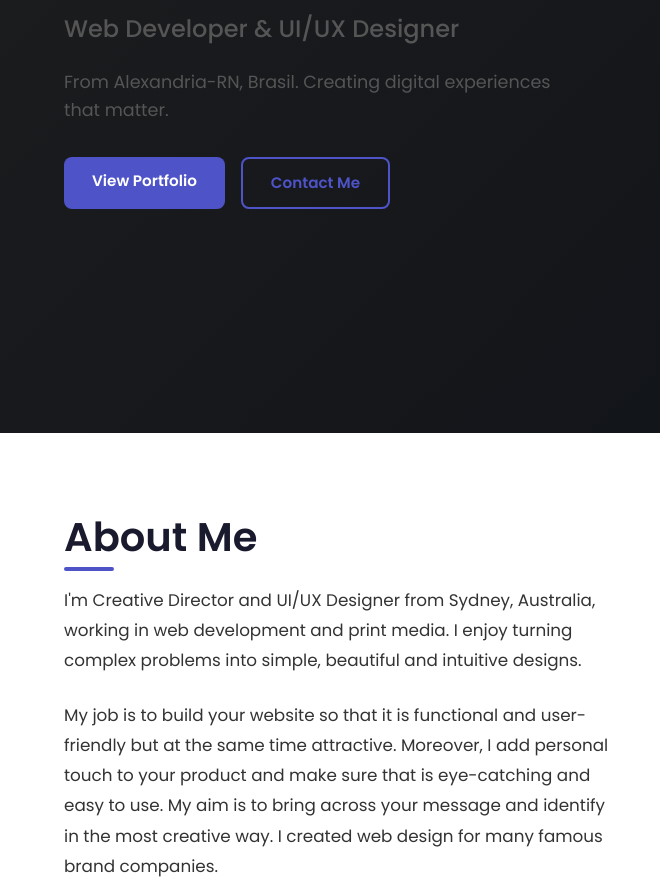
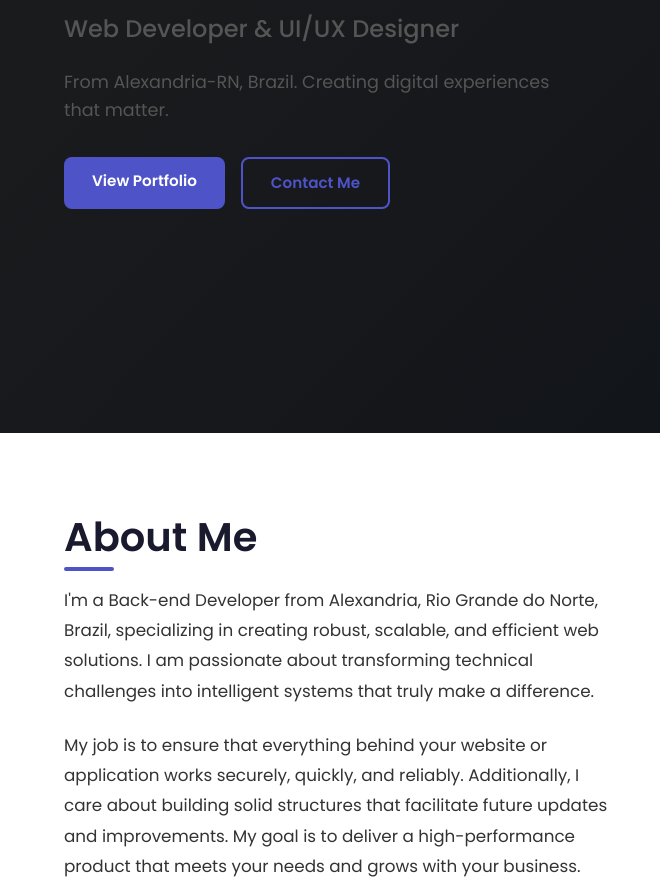
Before and after one commit to Enderson508/Meu-Portfolio, a plain HTML site: page index.html in a window 1280 px wide. Shown: the part 367-1252 px from the top of the page, 0-660 px from the left. Drawn offline with Linux system fonts and the light colour scheme.

Commit message:
Portfolio

```diff
--- a/index.html
+++ b/index.html
@@ -43,7 +43,7 @@
                 <div class="hero-content">
                     <h1 class="hero-title">Hi, I'm <span class="highlight">Enderson Vieira</span></h1>
                     <h2 class="hero-subtitle">Web Developer & UI/UX Designer</h2>
-                    <p class="hero-text">From Alexandria-RN, Brasil. Creating digital experiences that matter.</p>
+                    <p class="hero-text">From Alexandria-RN, Brazil. Creating digital experiences that matter.</p>
                     <div class="hero-buttons">
                         <a href="#projects" class="btn btn-primary">View Portfolio</a>
                         <a href="#contact" class="btn btn-secondary">Contact Me</a>
@@ -68,8 +68,8 @@
                 <div class="about-content">
                     <div class="about-text">
                         <h2 class="section-title">About Me</h2>
-                        <p>I'm Creative Director and UI/UX Designer from Sydney, Australia, working in web development and print media. I enjoy turning complex problems into simple, beautiful and intuitive designs.</p>
-                        <p>My job is to build your website so that it is functional and user-friendly but at the same time attractive. Moreover, I add personal touch to your product and make sure that is eye-catching and easy to use. My aim is to bring across your message and identify in the most creative way. I created web design for many famous brand companies.</p>
+                        <p>I'm a Back-end Developer from Alexandria, Rio Grande do Norte, Brazil, specializing in creating robust, scalable, and efficient web solutions. I am passionate about transforming technical challenges into intelligent systems that truly make a difference.</p>
+                        <p>My job is to ensure that everything behind your website or application works securely, quickly, and reliably. Additionally, I care about building solid structures that facilitate future updates and improvements. My goal is to deliver a high-performance product that meets your needs and grows with your business.</p>
                     </div>
                     <div class="about-services">
                         <h3 class="services-title">What I'm Doing</h3>
@@ -139,7 +139,7 @@
                             </li>
                             <li>
                                 <span class="info-label">LOCATION</span>
-                                <span class="info-value">Alexandria-RN, Brasil</span>
+                                <span class="info-value">Alexandria-RN, Brazil</span>
                             </li>
                         </ul>
                     </div>
```
